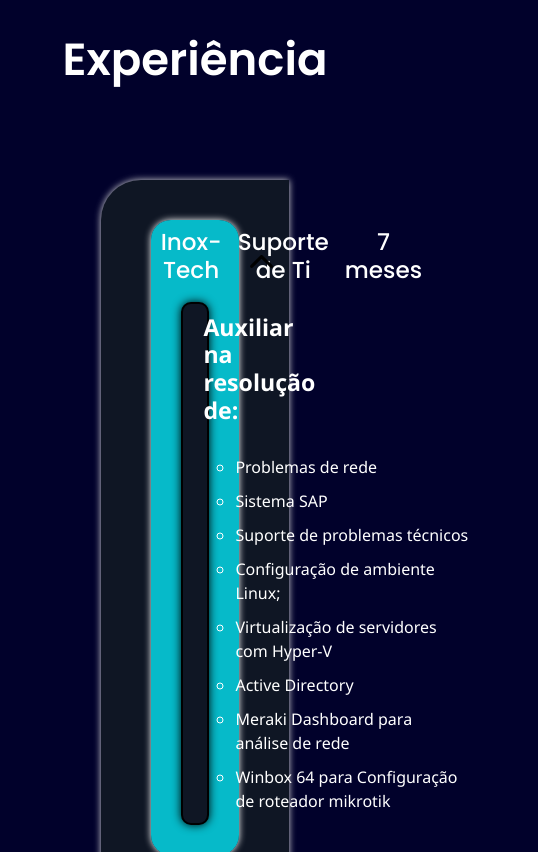
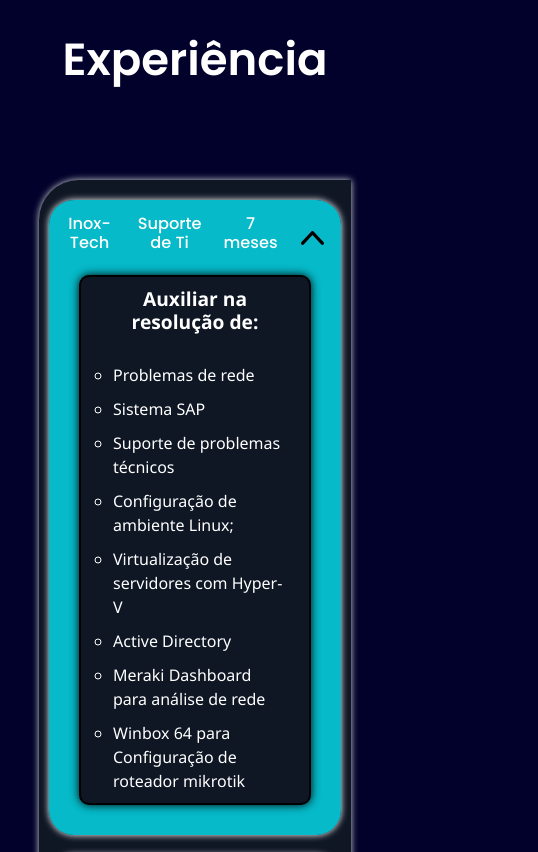
Before and after one commit to MarcosTenorioDev/Portifolio-MarcosTenorio, a website: page index.html in a window 390 px wide. Shown: the part 1708-2560 px from the top of the page, 538 px wide, since content can reach past the window. Drawn offline with nearby package versions, Linux system fonts and the light colour scheme.

Commit message:
:iphone: responsive: add responsive design to experience cards

```diff
--- a/assets/css/experience.css
+++ b/assets/css/experience.css
@@ -11,7 +11,8 @@
   flex-direction: column;
   justify-content: space-evenly;
   gap: 20px;
-  width: 60%;
+  width: 100%;
+  max-width: 980px;
   align-self: center;
   border-radius: 40px 0 40px 0;
 }
@@ -40,6 +41,7 @@
   margin: 8px;
   display: flex;
   align-items: center;
+  font-size: 1em;
 }
 .cardExperienceTitleContainer{
   width: 100%;
@@ -74,8 +76,8 @@
   text-align: start;
   margin: 0;
   display: grid;
-  grid-template-columns: repeat(auto-fit, minmax(30vh, 1fr));
   font-weight: 400;
+
 
 }
 .card-nav-ul-li{
@@ -84,17 +86,18 @@
   font-family: 'Segoe UI', sans-serif;
   font-weight: 500;
   color: white;
-  margin-left: 20px;
+  margin-right: 20px;
+
 }
 .description-card-nav-ul{
-  margin: 20px 0 5px 0;
+  margin: 5px;
   font-family: 'Segoe UI', sans-serif;
   font-weight: 700;
   color: white;
   font-size: large;
 }
 
-#warthena{
+#FC{
   text-decoration: underline;
   letter-spacing: 3px;
 }
@@ -115,7 +118,7 @@
 }
 
 .skillsContentUl{
-  margin: 0;
+  margin: 0px 0px 0px 20px;
   display: grid;
   grid-template-columns: repeat(3, minmax(max-content, 1fr));
 }
@@ -128,3 +131,49 @@
   font-family: 'Segoe UI', sans-serif;
   font-size: larger;
 }
+
+@media (max-width: 1010px) {
+  #accordion{
+    background-color: #0F1624;
+    box-shadow: 0 0 7px #dadada;
+    padding: 20px 10px;
+    display: flex;
+    flex-direction: column;
+    justify-content: space-evenly;
+    gap: 20px;
+    width: 100%;
+    max-width: 980px;
+    align-self: center;
+    border-radius: 40px 0 40px 0;
+  }
+  .card2{
+    border-radius: 25px;
+    margin: 0;
+
+  }
+  .cardExperienceTitle{
+    color: rgb(255, 255, 255);
+    margin: 10px;
+    display: flex;
+    align-items: center;
+    font-size: 0.7em ;
+  }
+  .cardExperienceTitleContainer{
+    width: 100%;
+    display: flex;
+    justify-content: space-around;
+  }
+  .card-nav-title{
+    font-family: 'Segoe UI', sans-serif;
+    font-weight: 600;
+    color: white;
+    font-size: 1.2em;
+
+  }
+  .card-nav-ul-li{
+    list-style: circle;
+    font-family: 'Segoe UI', sans-serif;
+    font-weight: 500;
+    color: white;
+  }
+}
--- a/index.html
+++ b/index.html
@@ -467,9 +467,6 @@
                                 <li class="card-nav-ul-li">Documentação de requisitos de software</li>
                                 <li class="card-nav-ul-li">Trabalho em equipe</li>
                             </ul>
-                            <p class="description-card-nav-ul">Co-fundador e desenvolvedor da startup <a target="_blank"
-                                    id="warthena"
-                                    href="https://www.linkedin.com/in/equipe-warthena-955284275/">WARTHENA</a></p>
                         </nav>
                     </div>
                 </div>
@@ -487,22 +484,27 @@
                 <div id="collapseThree" class="collapse" aria-labelledby="headingThree" data-parent="#accordion">
                     <div class="card-body">
                         <nav class="card-nav">
-                            <h3 class="card-nav-title">Desenvolvimento de uma aplicação Front-End</h3>
+                            <h3 class="card-nav-title">Desenvolvimento de uma aplicação Fullstack</h3>
                             <ul class="card-nav-ul">
                                 <li class="card-nav-ul-li">OMS (Order Managment System)</li>
                                 <li class="card-nav-ul-li">React.js</li>
+                                <li class="card-nav-ul-li">Chakra.UI</li>
+                                <li class="card-nav-ul-li">Node.js</li>
+                                <li class="card-nav-ul-li">PostgreSQL</li>
                                 <li class="card-nav-ul-li">API REST</li>
                                 <li class="card-nav-ul-li">Integração de sistemas</li>
-                                <li class="card-nav-ul-li">Trabalho em equipe</li>
                                 <li class="card-nav-ul-li">metodologias ágeis</li>
                                 <li class="card-nav-ul-li">Documentação de requisitos de software</li>
                             </ul>
+                            <p class="description-card-nav-ul"><a target="_blank"
+                                id="FC"
+                                href="https://github.com/MarcosTenorioDev/oms-ferreira-costa">Visite o nosso projeto!</a></p>
                         </nav>
                     </div>
                 </div>
             </div>
         </div>
-        <div class="skills">
+       <!--  <div class="skills">
             <h2>Habilidades e tecnologias adicionais</h2>
 
             <nav class="skillsContent">
@@ -523,7 +525,7 @@
                 </ul>
             </nav>
         </div>
-        </div>
+        </div> -->
 
 
 
```
